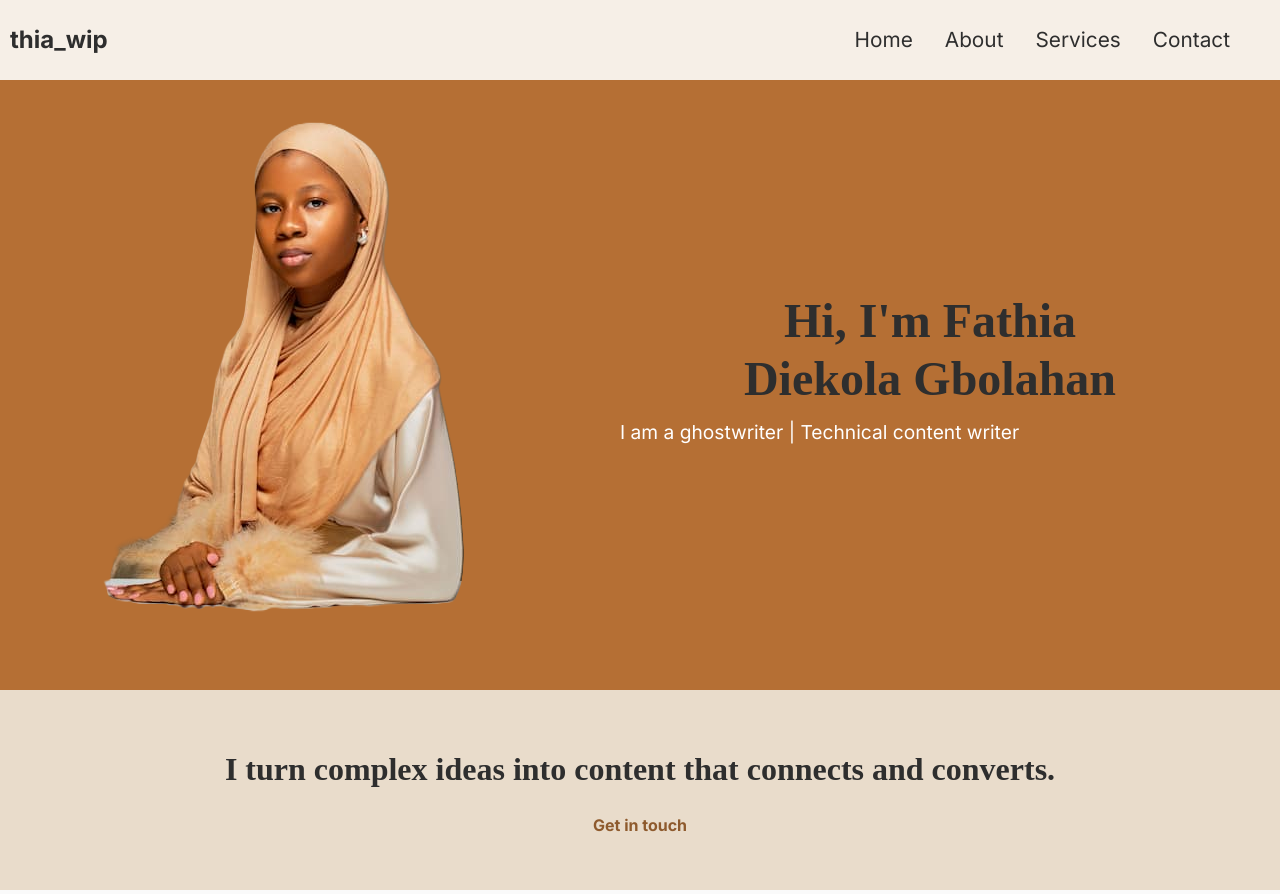
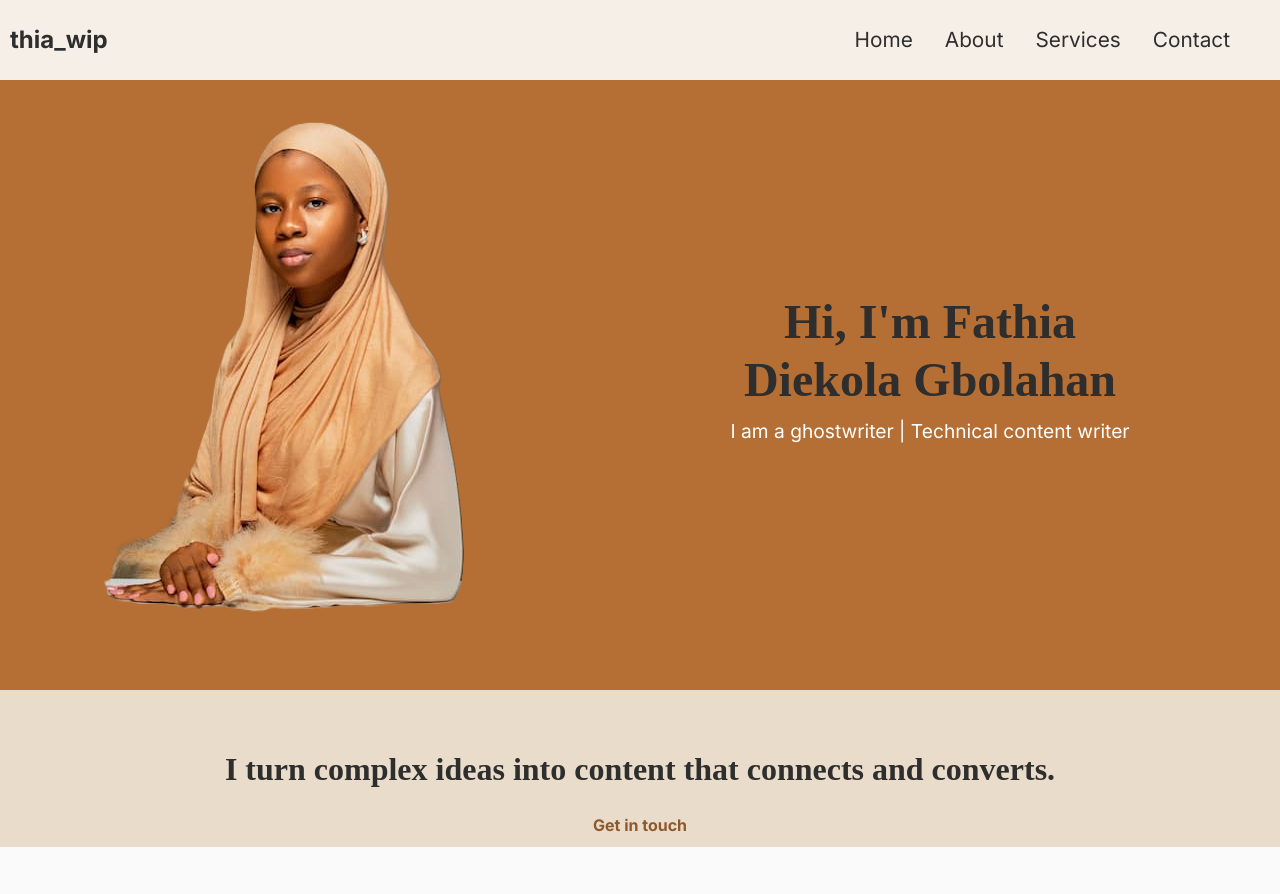
Before and after one commit to Thia100/contentPortfolio, a plain HTML site: page index.html in a window 1280 px wide. Shown: the top 894 px of the page. Drawn offline with Linux system fonts and the light colour scheme.

Commit message:
fixed layout issues

```diff
--- a/styles/main-lg.css
+++ b/styles/main-lg.css
@@ -31,9 +31,9 @@
 @media screen and (min-width: 1000px) {
   .hero {
     flex-direction: row;
-    text-align: left;
     justify-content: center;
     align-items: center;
+    height: 80vh;
     gap: 5rem;
     padding: 0 40px;
   }
--- a/styles/main.css
+++ b/styles/main.css
@@ -123,14 +123,14 @@ nav {
   align-items: center;
   justify-content: center;
   text-align: center;
-  height: 80vh;
+  height: 100vh;
   gap: 25px;
   margin-top: 50px;
-  padding: 80px 10px 30px 10px;
+  padding: 80px 10px 40px 10px;
 }
 
 .heroText p {
-  margin-top: 10px;
+  margin-top: 8px;
 }
 
 .hero img,
@@ -143,9 +143,7 @@ nav {
 
 /* ===== Break Section ===== */
 .breakwrapper {
-  background: #e9dccb; /* soft beige tone for separation */
-  width: 100%;
-  height: 200px;
+  background: #e9dccb;
 }
 
 .breakSection {
@@ -265,6 +263,7 @@ footer .container {
   align-items: center;
   justify-content: center;
   flex-direction: column;
+  text-align: center;
   gap: 10px;
 }
 
```
